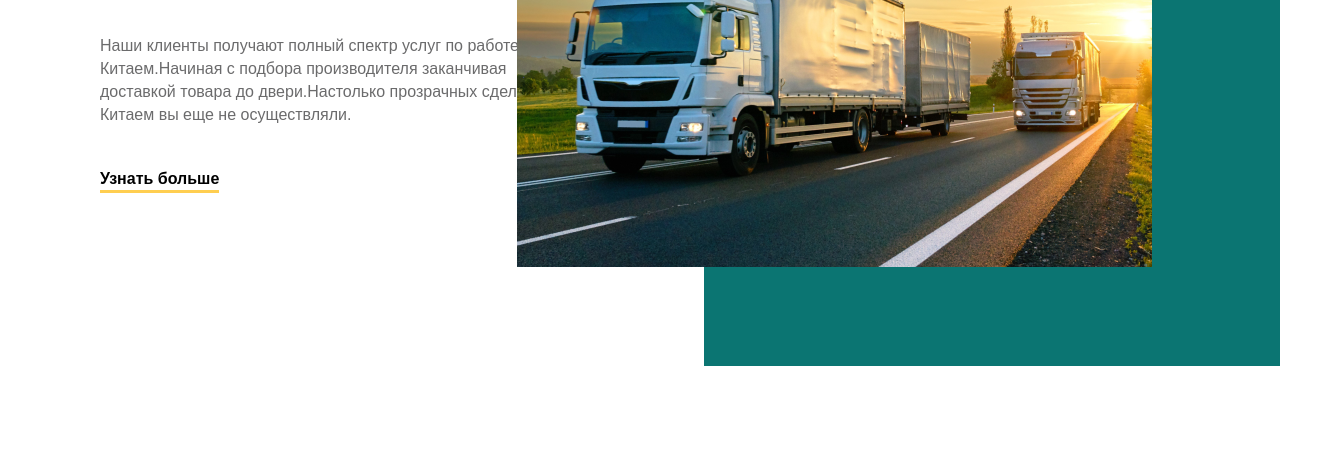
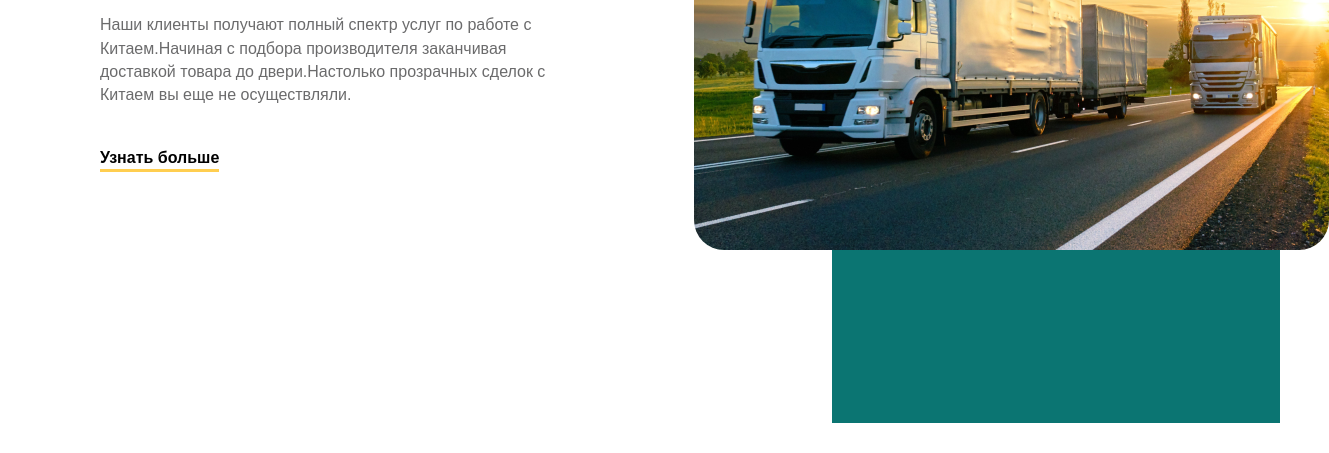
Before and after one commit to Team-0x404/PDV, a website: page index.html in a window 1280 px wide. Shown: the part 362-815 px from the top of the page, 1329 px wide, since content can reach past the window. Drawn offline with Linux system fonts and the light colour scheme.

Commit message:
fixed bugs

```diff
--- a/index.html
+++ b/index.html
@@ -14,15 +14,19 @@
 
 <div class="intro-block">
 
+    <div class="container">
+
+        <div class="intro-block__wrapper">
             <div class="intro-block__column">
                 <h1 class="intro-block__title">Поставщик Дальнего Востока</h1>
                 <p class="intro-block__text">Наши клиенты получают полный спектр услуг по работе с Китаем.Начиная с подбора производителя заканчивая доставкой товара до двери.Настолько прозрачных сделок с Китаем вы еще не осуществляли.
                 </p>
                 <a href="#" class="intro-block__link">Узнать больше</a>
             </div>
-
             <div class="intro-block__column">
                 <img src="img/intro-block.png" alt="" class="intro-block__image">
+            </div>
+        </div>
     </div>
 
 </div>
--- a/less/components/basic.less
+++ b/less/components/basic.less
@@ -12,9 +12,6 @@ body {
 
 .s-main {
   min-height: 300px;
-
-    margin-top: 15px;
-    margin-bottom: 30px;
 
   @column-width: 240px;
 
@@ -112,7 +109,7 @@ body {
 .clearfix () {
   display: block;
   clear: both;
-    content: '';
+  content: "";
 }
 
 .hidden {
@@ -136,7 +133,9 @@ a:hover {
 //    border-radius: 15px;
 //}
 
-h1, h2, h3 {
+h1,
+h2,
+h3 {
   display: flex;
   justify-content: center;
 }
@@ -189,7 +188,7 @@ h1, h2, h3 {
   text-transform: uppercase;
 
   &:after {
-        content: '';
+    content: "";
 
     position: absolute;
 
@@ -341,7 +340,8 @@ h1, h2, h3 {
 
 .input:focus {
   border: 1px solid darken(@input-bdr-color, 20%);
-    box-shadow: 0 1px 1px rgba(0, 0, 0, 0.075) inset, 0 0 8px rgba(222, 222, 222, 0.6)
+  box-shadow: 0 1px 1px rgba(0, 0, 0, 0.075) inset,
+    0 0 8px rgba(222, 222, 222, 0.6);
 }
 
 .input[readonly] {
@@ -415,7 +415,6 @@ h1, h2, h3 {
 }
 
 .select-wrapper {
-
   display: block;
   position: relative;
   //z-index: 0;
@@ -427,13 +426,14 @@ h1, h2, h3 {
 
   @arrow-shift: 7px;
 
-    @arrow-1-right: @arrow-height * 2 - (@border-width * 2)  + @arrow-shift;
+  @arrow-1-right: @arrow-height * 2 - (@border-width * 2) + @arrow-shift;
   @arrow-2-right: @arrow-height + @arrow-shift;
 
   @angle: 45deg;
 
-    &:after, &:before {
-        content: '';
+  &:after,
+  &:before {
+    content: "";
 
     width: @arrow-height;
     height: @border-width;
@@ -459,7 +459,6 @@ h1, h2, h3 {
 }
 
 .select-wrapper--v2 {
-
   @arrow-height: 6px;
   @border-width: 1px;
 
@@ -467,12 +466,13 @@ h1, h2, h3 {
 
   @arrow-shift: 5px;
 
-    @arrow-1-right: @arrow-height * 2 - (@border-width * 2)  + @arrow-shift;
+  @arrow-1-right: @arrow-height * 2 - (@border-width * 2) + @arrow-shift;
   @arrow-2-right: @arrow-height + @arrow-shift;
 
   @angle: 45deg;
 
-    &:after, &:before {
+  &:after,
+  &:before {
     width: @arrow-height;
     height: @border-width;
 
@@ -502,7 +502,6 @@ h1, h2, h3 {
 /* ---------------- Checkbox/Radio ---------------- */
 
 .checkbox-radio {
-
   // General
   @background-color: red;
   @background-color-2: #ffffff;
@@ -566,7 +565,7 @@ h1, h2, h3 {
     box-sizing: border-box;
 
     display: block;
-        content: '';
+    content: "";
 
     position: absolute;
     left: 0;
@@ -574,7 +573,7 @@ h1, h2, h3 {
     .absolute-vertical-center2();
   }
 
-    &__input[type=radio] + &__text:before {
+  &__input[type="radio"] + &__text:before {
     border: 1px solid @border-color;
     background-color: @background-color-2;
   }
@@ -600,7 +599,7 @@ h1, h2, h3 {
     box-sizing: border-box;
 
     display: none;
-        content: '';
+    content: "";
 
     position: absolute;
   }
@@ -625,7 +624,6 @@ h1, h2, h3 {
 
   // Mark checkbox
   &__text--checkbox:after {
-
     //content: "\2714";
 
     width: @checkbox-mark-size;
@@ -725,7 +723,6 @@ h1, h2, h3 {
 @tooltip-error-color: #ff6a60; // #fb3f51;
 
 .tooltip {
-
   display: flex;
   justify-content: center;
   align-items: center;
@@ -814,14 +811,16 @@ h1, h2, h3 {
 
   font-size: 0;
 
-    &:hover:after, &:hover:before {
+  &:hover:after,
+  &:hover:before {
     transform: rotate(180deg);
   }
 
-    &:after, &:before {
+  &:after,
+  &:before {
     display: none;
 
-        content: '';
+    content: "";
 
     background-color: @cross-color;
 
@@ -895,7 +894,7 @@ h1, h2, h3 {
   @arrow-fix-2: 0;
 
   &:after {
-        content: '';
+    content: "";
 
     @size: 8px;
 
@@ -912,21 +911,23 @@ h1, h2, h3 {
 /* ---------------- Table ---------------- */
 
 .table {
-
   width: 100%;
   text-align: center;
   border-collapse: collapse;
 
-    thead tr, tr:first-child {
+  thead tr,
+  tr:first-child {
     height: 46px;
   }
 
-    thead td, th {
+  thead td,
+  th {
     color: black;
     line-height: 1.3;
   }
 
-    td, th {
+  td,
+  th {
     border: 1px solid black;
     color: black;
   }
@@ -951,7 +952,6 @@ h1, h2, h3 {
 /* ---------------- Other---------------- */
 
 .tabs {
-
   &__tab {
     display: none !important;
   }
@@ -966,8 +966,9 @@ h1, h2, h3 {
   align-items: center;
   justify-content: center;
 
-    &:before, &:after {
-        content: '';
+  &:before,
+  &:after {
+    content: "";
 
     height: 28px;
     width: 2px;
@@ -988,7 +989,6 @@ h1, h2, h3 {
 }
 
 .menu-arrow {
-
   position: relative;
   z-index: 0;
 
@@ -1012,7 +1012,6 @@ h1, h2, h3 {
 
 /* #m1100 */
 @media (max-width: 1100px) {
-
   .container {
     @psize: 15px;
 
@@ -1030,13 +1029,11 @@ h1, h2, h3 {
 
 /* #m900 */
 @media (max-width: 989px) {
-
   body {
     min-width: 320px;
   }
 
   .s-main {
-
     margin-top: 13px;
 
     &__wrapper {
@@ -1069,7 +1066,6 @@ h1, h2, h3 {
 
 /* #m700 */
 @media (max-width: 767px) {
-
   .container {
     @psize: 8px;
 
@@ -1091,7 +1087,6 @@ h1, h2, h3 {
 
 /* #m600 */
 @media (max-width: 619px) {
-
   .s-main {
     margin-top: 10px;
     margin-bottom: 15px;
@@ -1104,7 +1099,6 @@ h1, h2, h3 {
 
 /* #m400 */
 @media (max-width: 439px) {
-
   .tooltip {
     @psize: 4px;
 
--- a/less/components/intro-block.less
+++ b/less/components/intro-block.less
@@ -1,29 +1,33 @@
 .intro-block {
-  display: flex;
-  justify-content: space-between;
-  position: relative;
+  padding-top: 107px;
+  padding-bottom: 173px;
+  background: linear-gradient(
+    90deg,
+    rgb(255, 255, 255) 65%,
+    rgb(11, 117, 114) 39%
+  );
+
+  &__wrapper {
+    display: flex;
+    justify-content: space-between;
+    align-items: center;
+  }
 
   &__column {
     display: flex;
-    flex-direction: column;
+    justify-content: space-between;
+    align-items: center;
     width: 45%;
-    padding-top: 190px;
-    padding-bottom: 173px;
   }
 
   &__column:nth-child(1) {
     display: flex;
     flex-direction: column;
     align-items: flex-start;
-
-    padding-left: 100px;
   }
 
-  &__column:nth-child(2) {
-    background: #0b7572;
-  }
   &__title {
-      width: 100%;
+    width: 100%;
     margin-bottom: 40px;
     font-size: 52px;
     font-weight: bold;
@@ -39,19 +43,17 @@
     font-weight: bold;
     color: black;
     position: relative;
-    border-bottom: 3px solid #FFCE50;
+    border-bottom: 3px solid #ffce50;
     transition: all 0.3s;
   }
-  &__link:hover{
-      color: #FFCE50;
-      border: none;
+  &__link:hover {
+    color: #ffce50;
+    border-bottom: 3px solid transparent;
   }
-  &__image{
-      position: absolute;
-      top: 109px;
-      right: 10%;
+  &__image {
+    width: 635px;
+    border-radius: 30px;
   }
-
 }
 
 /* #m1300 */
```
Also changed, not shown: css/style.css, less/components/intro-block.css (added), 1 other file. Lines whose indentation alone changed are shown as unchanged.
